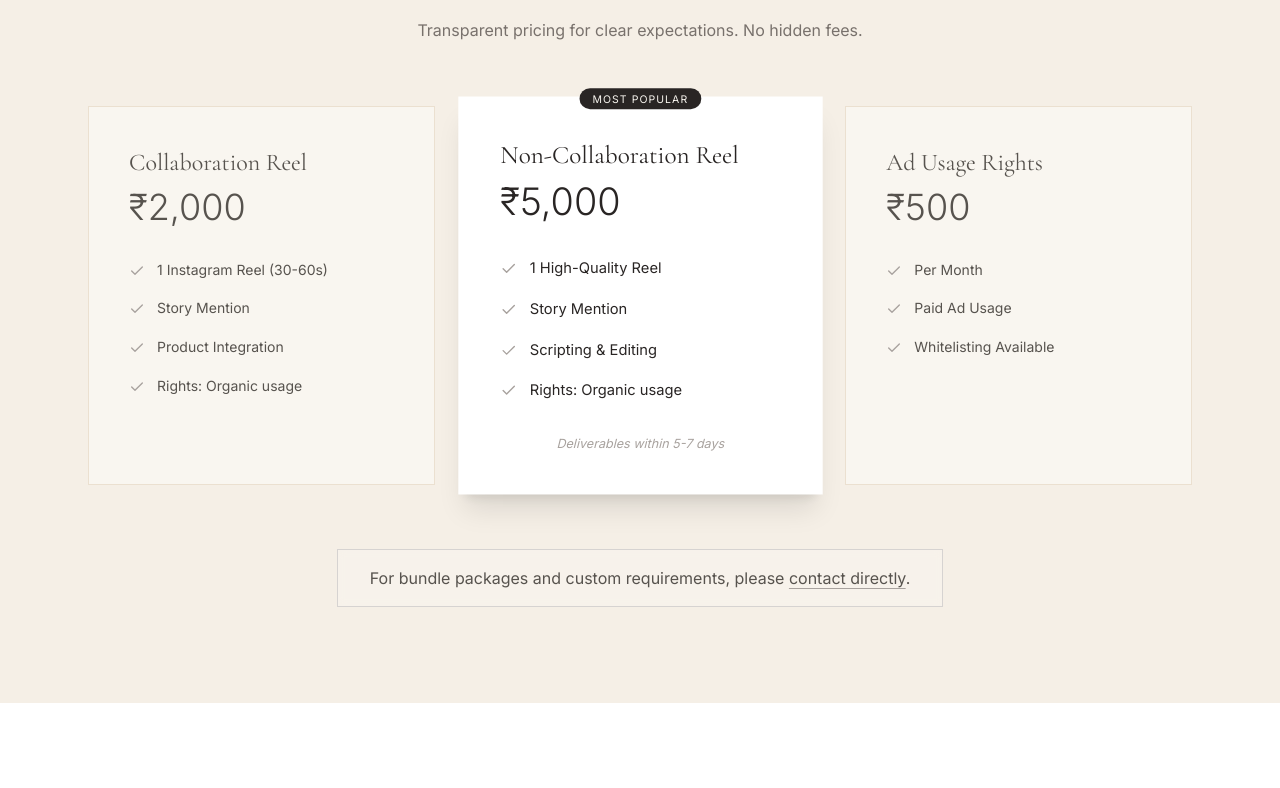
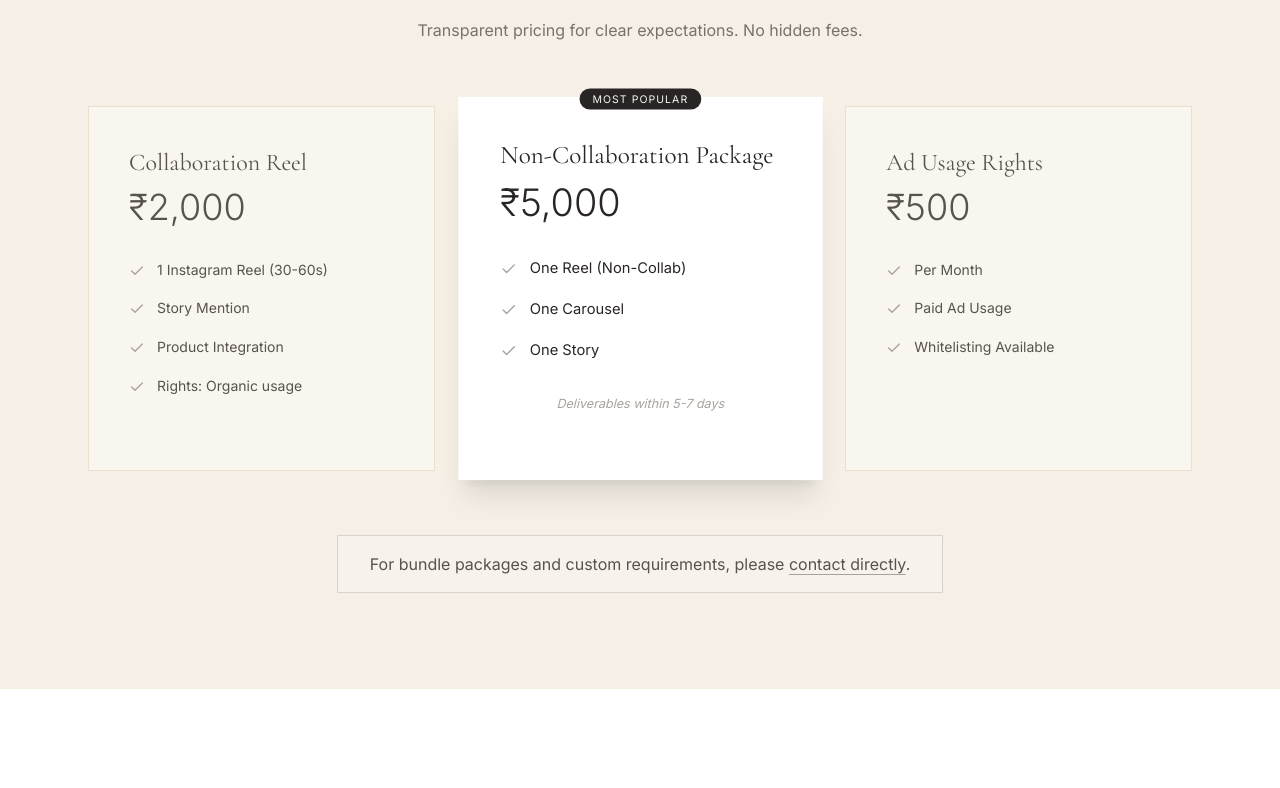
Before and after one commit to solicatehq/Luxe, a React (Vite) app: page / in a window 1280 px wide. Shown: the part 4100-4888 px from the top of the page. Built offline with nearby package versions, Linux system fonts and the light colour scheme; a web font is replaced by a local one.

Commit message:
refactor: update Non-Collaboration package title and features

```diff
--- a/constants.ts
+++ b/constants.ts
@@ -100,9 +100,9 @@ export const RATES: RatePackage[] = [
     features: ['1 Instagram Reel (30-60s)', 'Story Mention', 'Product Integration', 'Rights: Organic usage'],
   },
   {
-    title: 'Non-Collaboration Reel',
+    title: 'Non-Collaboration Package',
     price: '₹5,000',
-    features: ['1 High-Quality Reel', 'Story Mention', 'Scripting & Editing', 'Rights: Organic usage'],
+    features: ['One Reel (Non-Collab)', 'One Carousel', 'One Story'],
     isHighlight: true,
   },
   {
```
